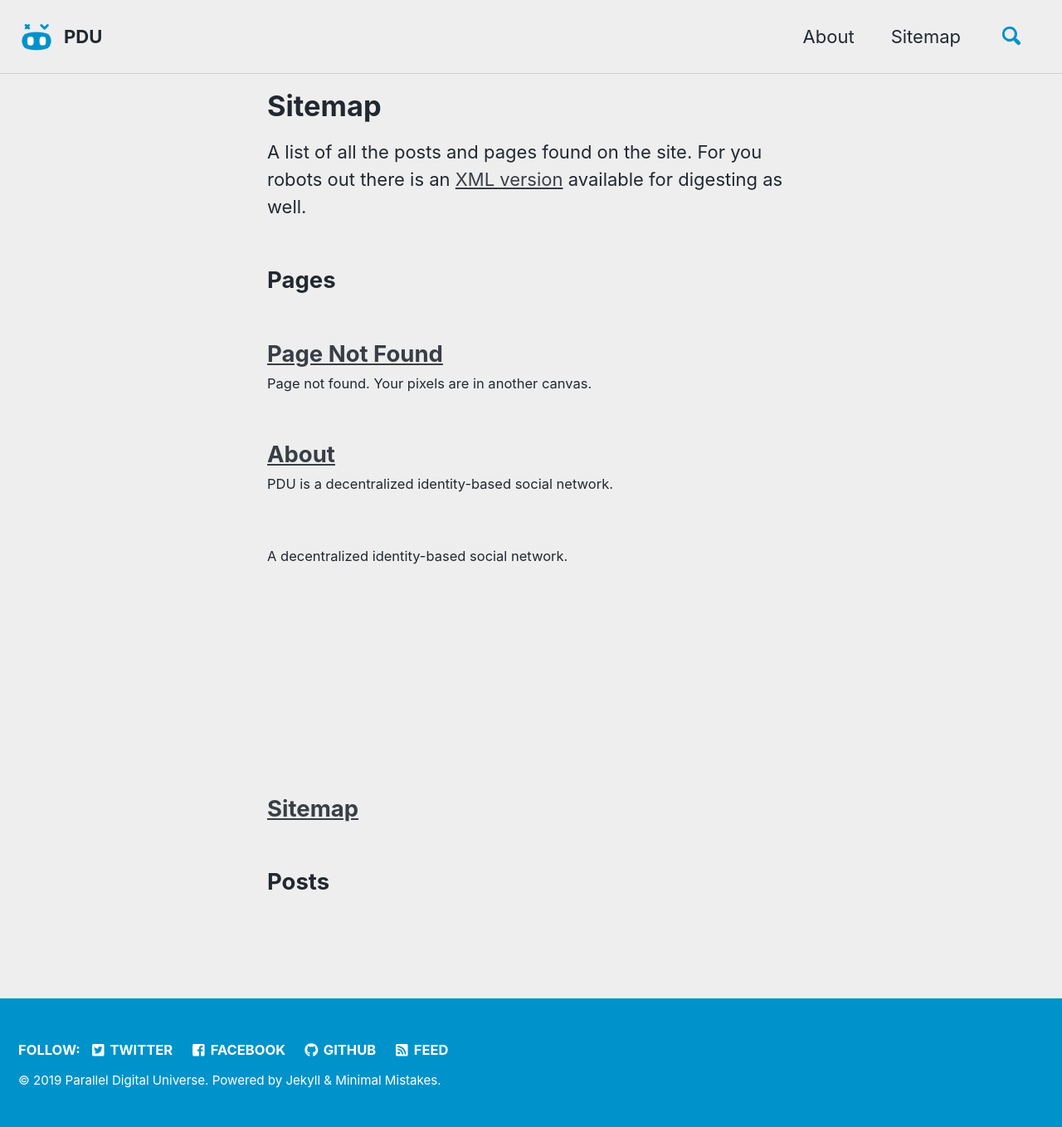
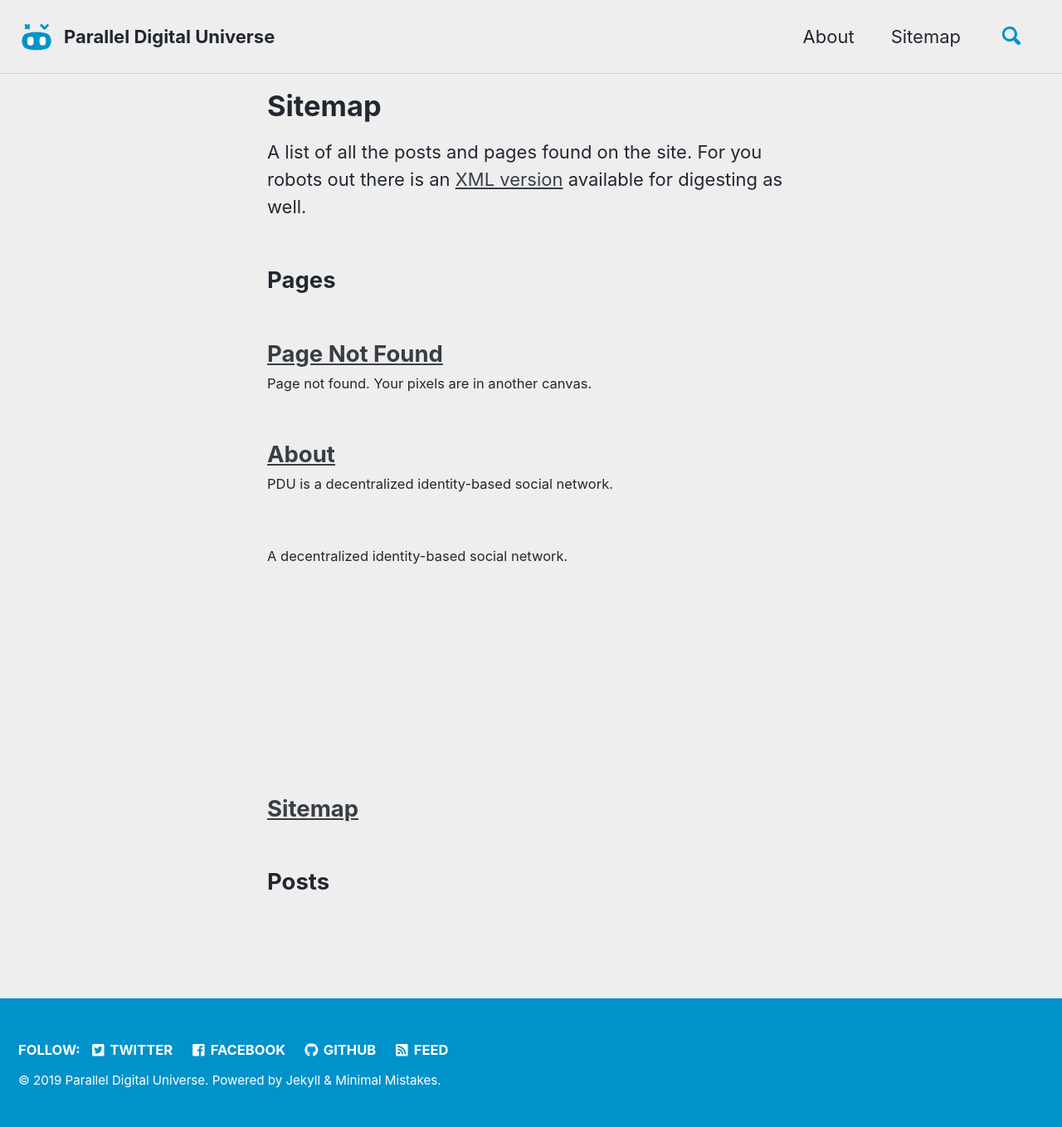
Before and after one commit to pdupub/pdu.pub, a Jekyll site: the page built from _pages/sitemap.md, in a window 1280 px wide. Shown: the whole page at 83% size. Built offline with Jekyll 4.4.1, drawn with Linux system fonts in a browser that asks for light colours; cached includes are drawn as plain includes; comment, search, counter and statistics services are not loaded; a style sheet for code colours, icons or effects is not loaded.

Commit message:
Update _config.yml

```diff
--- a/_config.yml
+++ b/_config.yml
@@ -16,7 +16,7 @@ minimal_mistakes_skin    : "air" # "default" , "air", "aqua", "contrast", "dark"
 
 # Site Settings
 locale                   : "en-US"
-title                    : "PDU"
+title                    : "Parallel Digital Universe"
 title_separator          : "-"
 name                     : "Parallel Digital Universe"
 description              : "A decentralized identity-based social network."
```
